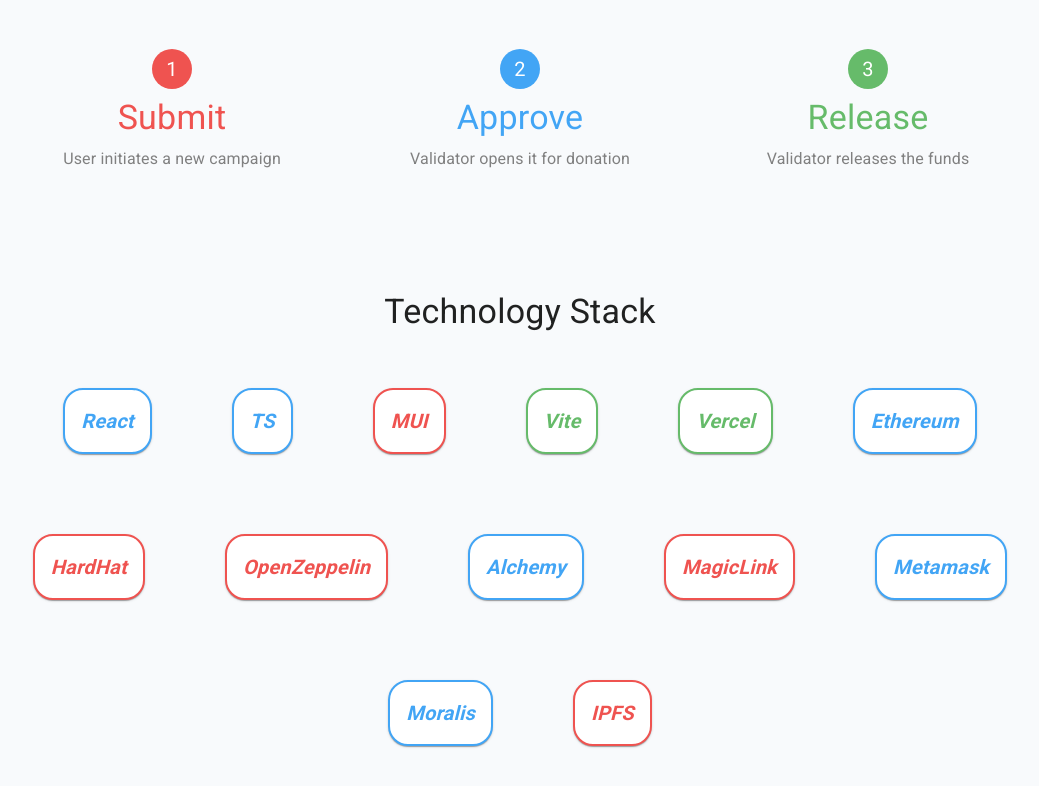
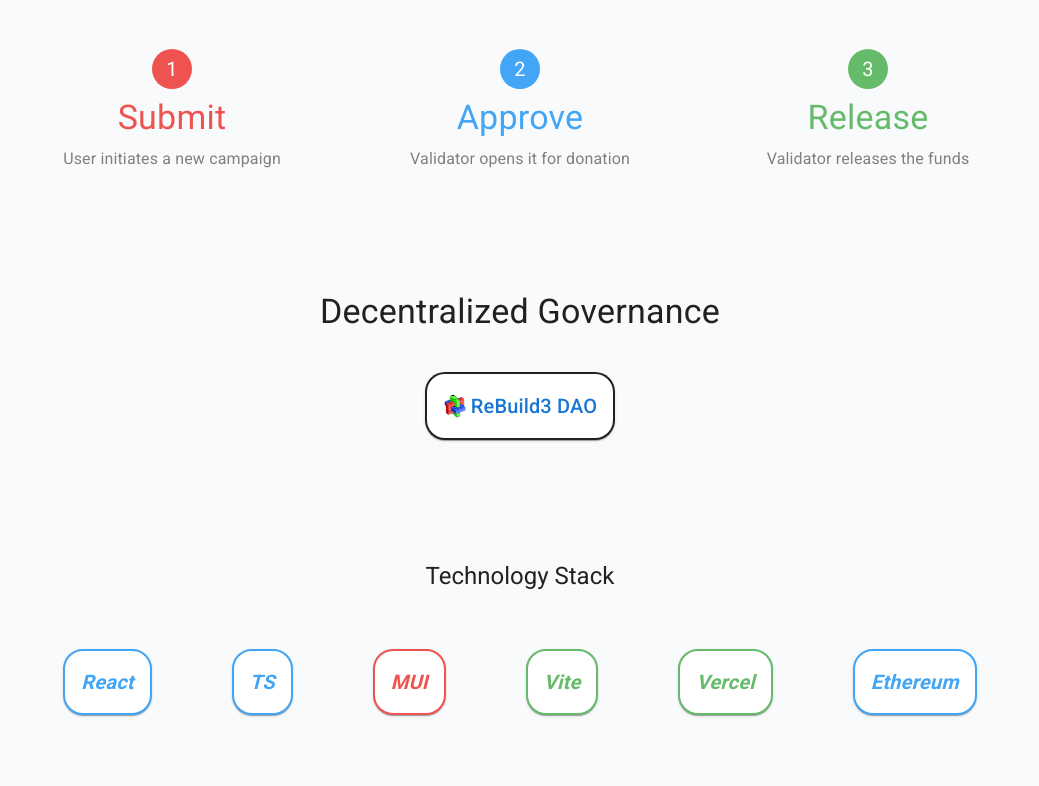
Before and after one commit to sidrisov/rebuild3, a React (Vite) app in the folder app/: page / in a window 1280 px wide. Shown: the part 562-1348 px from the top of the page, without its empty margins (120-1159 px from the left). Built offline with nearby package versions, Linux system fonts and the light colour scheme; no server answers; what moralis would draw is missing.

Commit message:
governance info on home page; script updates for chanching contract ownership

```diff
--- a/app/src/components/Navigation.tsx
+++ b/app/src/components/Navigation.tsx
@@ -74,6 +74,9 @@
               borderStyle: 'solid'
             }
           }}>
+          {/*
+           // TODO: generate with blockies lib instead to avoid extra network load
+           */}
           <Avatar src={`https://cdn.stamp.fyi/avatar/${userAddress}`} />
           <Box sx={{ ml: 1 }}>
             <Stack direction="row" alignItems="center">
--- a/app/src/layouts/Home.tsx
+++ b/app/src/layouts/Home.tsx
@@ -13,7 +13,8 @@
   Stack,
   useMediaQuery,
   Avatar,
-  Link as MuiLink
+  Link as MuiLink,
+  SvgIcon
 } from '@mui/material';
 
 import { ExitToApp, DarkModeOutlined, LightModeOutlined } from '@mui/icons-material';
@@ -25,6 +26,7 @@
 import { ReactComponent as LoveInverted } from '../assets/loving_inverted.svg';
 import CustomThemeProvider from '../theme/CustomThemeProvider';
 import { TECH_STACK } from './techStack';
+import Logo from '../components/Logo';
 
 function randomCardBgcolor() {
   const number = Math.floor(Math.random() * 3) + 1;
@@ -157,7 +159,46 @@
           </Stack>
         </Box>
 
-        <Typography mt={10} align="center" variant="h4">
+        <Box
+          sx={{
+            mt: 10,
+            display: 'flex',
+            flexDirection: 'column',
+            alignItems: 'center',
+            justifyContent: 'center'
+          }}>
+          <Typography variant="h4">Decentralized Governance</Typography>
+          <Card
+            component={MuiLink}
+            href="https://www.tally.xyz/gov/rebuild3-pre-alpha-001"
+            sx={{
+              m: 5,
+              p: 2,
+              textDecoration: 'none',
+              border: 2,
+              borderRadius: 5,
+              '&:hover': {
+                borderStyle: 'dashed'
+              }
+            }}>
+            <Box
+              sx={{
+                display: 'flex',
+                flexDirection: 'row',
+                alignItems: 'center',
+                justifyContent: 'center'
+              }}>
+              <SvgIcon>
+                <Logo />
+              </SvgIcon>
+              <Typography ml={0.5} variant="h6" color="primary">
+                ReBuild3 DAO
+              </Typography>
+            </Box>
+          </Card>
+        </Box>
+
+        <Typography mt={10} align="center" variant="h5">
           Technology Stack
         </Typography>
 
--- a/app/src/routes/Fundraisers.tsx
+++ b/app/src/routes/Fundraisers.tsx
@@ -30,10 +30,16 @@
 
 import { ethers } from 'ethers';
 
-import { Add, AttachFile, ContentCopy, Done, DoneAll, FilterList } from '@mui/icons-material';
+import {
+  Add,
+  AttachFile,
+  AttachMoney,
+  ContentCopy,
+  Done,
+  DoneAll,
+  FilterList} from '@mui/icons-material';
 
 import { UserContext } from '../contexts/UserContext';
-import AddressAvatar from '../components/AddressAvatar';
 import { shortenWalletAddressLabel } from '../utils/address';
 import { ReBuild3 } from '../../../solidity/typechain-types';
 import { green } from '@mui/material/colors';
@@ -285,7 +291,7 @@
                   sx={{
                     display: 'flex',
                     justifyContent: 'space-between',
-                    alignItems: 'start'
+                    alignItems: 'center'
                   }}>
                   <Box
                     sx={{
@@ -322,20 +328,29 @@
                     </Box>
                   </Box>
 
+                  <Typography variant="body2" color="grey">{`${campaign.region}`}</Typography>
+                </Box>
+                <Box display="flex" flexDirection="row" justifyContent="space-between">
+                  <Typography variant="h6">{campaign.title}</Typography>
+
                   {campaign.active && !campaign.released && (
                     <Button
+                      variant="contained"
+                      size="small"
                       onClick={() => {
                         setCampaingId(campaignId);
                         setOpenDonation(true);
-                      }}>
-                      Donate
+                      }}
+                      endIcon={<AttachMoney />}>
+                      Fund
                     </Button>
                   )}
-                  {campaign.organization === userAddress && !campaign.active && (
+                  {/* {campaign.organization === userAddress && !campaign.active && (
                       <Button
                         onClick={() => {
                           handleApproveCampaign(campaignId);
-                      }}>
+                        }}
+                        endIcon={<AddTask />}>
                         Approve
                       </Button>
                     )}
@@ -347,19 +362,11 @@
                         <Button
                           onClick={() => {
                             handleReleaseCampaign(campaignId);
-                        }}>
+                          }}
+                          endIcon={<Logout />}>
                           Release
                         </Button>
-                    )}
-                </Box>
-                <Box
-                  sx={{
-                    display: 'flex',
-                    justifyContent: 'space-between',
-                    alignItems: 'center'
-                  }}>
-                  <Typography variant="h6">{campaign.title}</Typography>
-                  <Typography variant="body2" color="grey">{`in ${campaign.region}`}</Typography>
+                      )} */}
                 </Box>
                 <CardMedia
                   component="img"
--- a/app/src/routes/Validators.tsx
+++ b/app/src/routes/Validators.tsx
@@ -57,9 +57,9 @@
                     enqueueSnackbar('Wallet address is copied to clipboard!');
                   }}
                   sx={{
-                    height: 30,
-                    width: 130,
-                    fontSize: 10,
+                    height: 40,
+                    width: 140,
+                    fontSize: 12,
                     fontWeight: 'bold'
                   }}
                 />
```
Also changed, not shown: 1 other file (tests, documents, lock files or other folders). Lines whose indentation alone changed are shown as unchanged.
